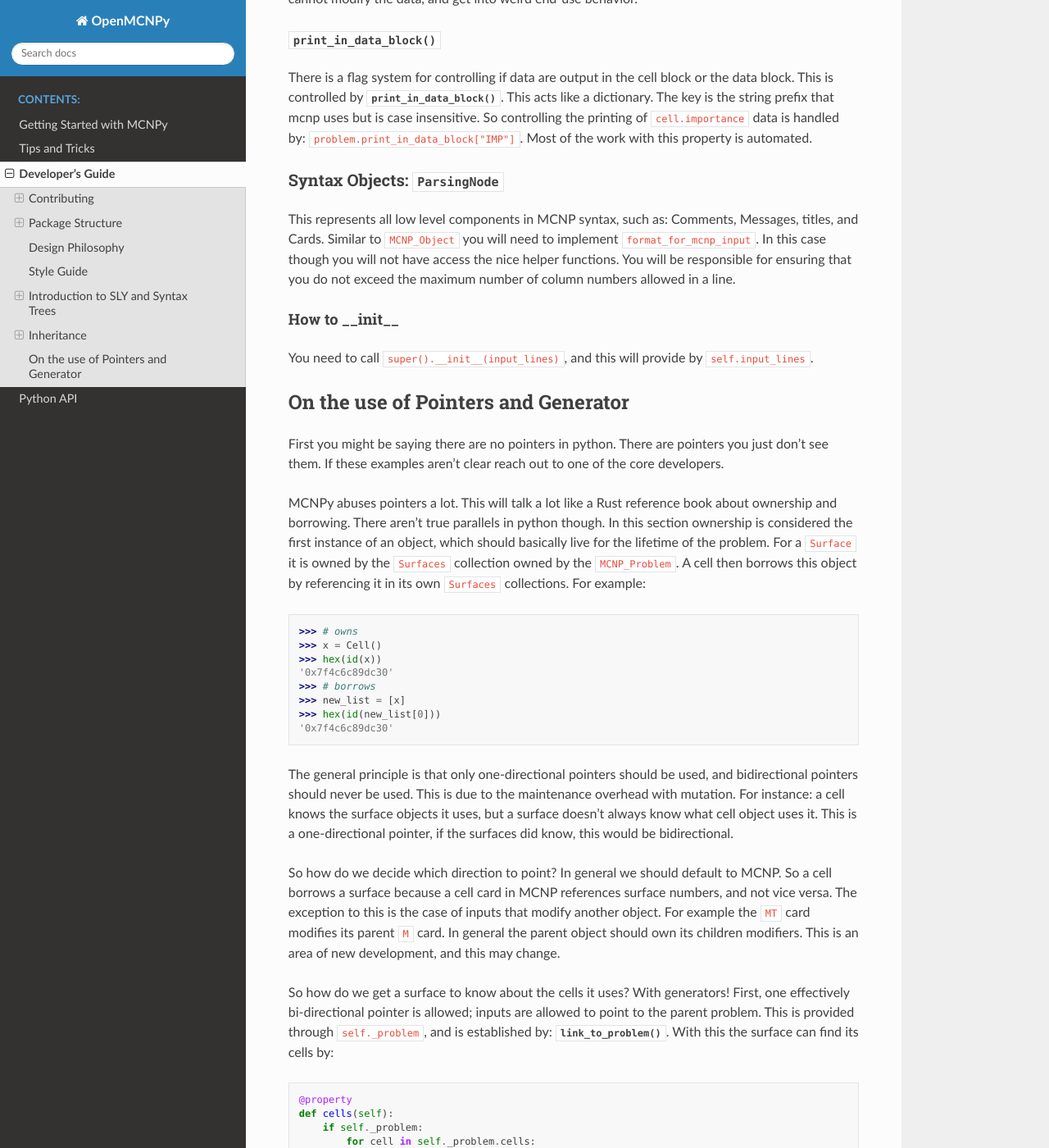
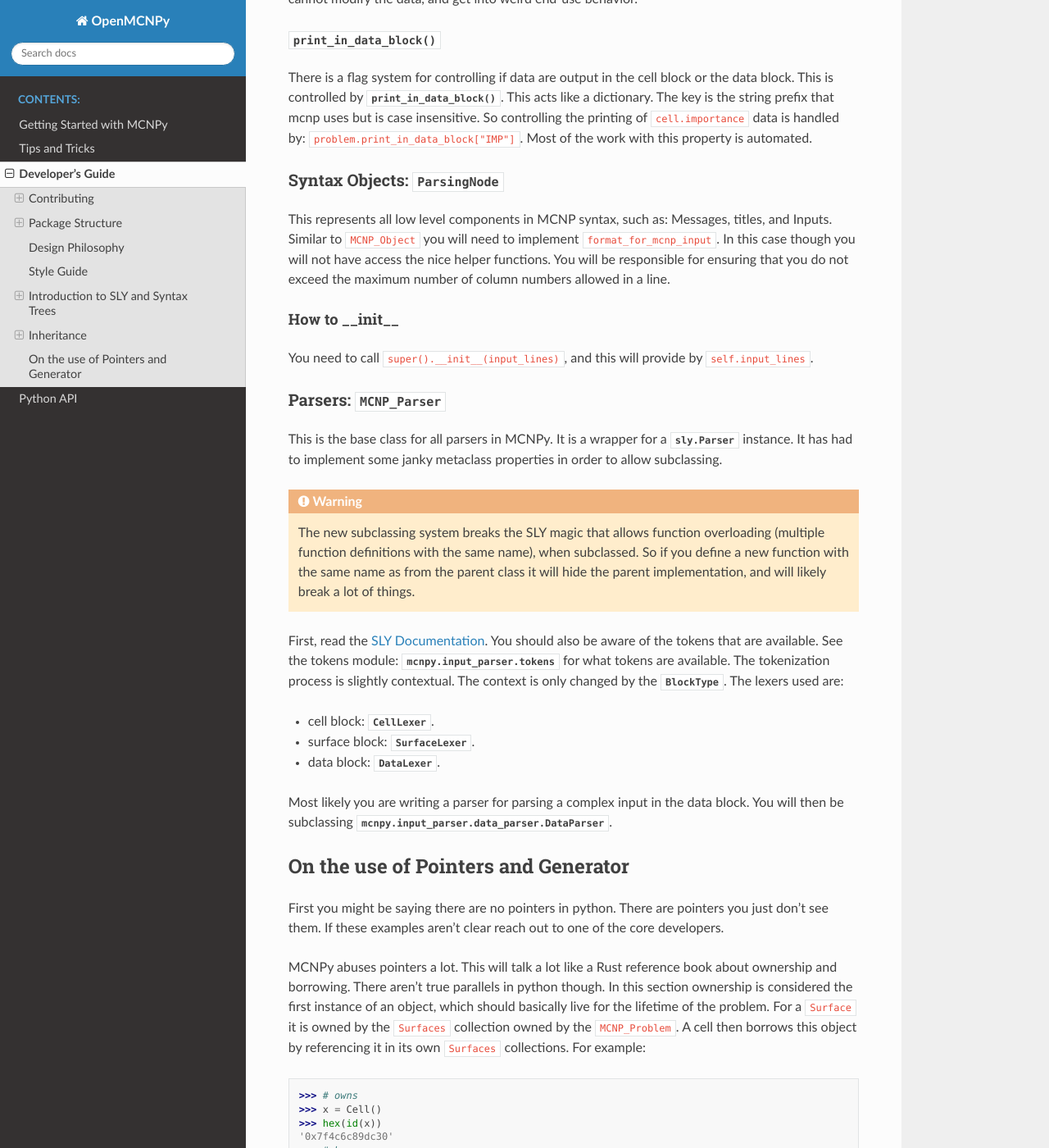
Before and after one commit to idaholab/MontePy, a Sphinx documentation site: the page built from doc/source/developing.rst, in a window 1280 px wide and 1400 px high, scrolled down 13121 px. Shown: the whole window at 82% size. Built offline with Sphinx 7.4.7 and the Read the Docs theme 2.0.0, drawn with Linux system fonts in a browser that asks for light colours.

Commit message:
Give surface level intro to writing a parser.

```diff
--- a/doc/source/developing.rst
+++ b/doc/source/developing.rst
@@ -662,7 +662,7 @@ Syntax Objects: :class:`~mcnpy.input_parser.mcnp_input.ParsingNode`
 ^^^^^^^^^^^^^^^^^^^^^^^^^^^^^^^^^^^^^^^^^^^^^^^^^^^^^^^^^^^^^^^^^^^
 
 This represents all low level components in MCNP syntax, such as:
-Comments, Messages, titles, and Cards.
+Messages, titles, and Inputs.
 Similar to ``MCNP_Object`` you will need to implement ``format_for_mcnp_input``.
 In this case though you will not have access the nice helper functions.
 You will be responsible for ensuring that you do not exceed the maximum
@@ -672,6 +672,34 @@ How to __init__
 """""""""""""""
 You need to call ``super().__init__(input_lines)``,
 and this will provide by ``self.input_lines``.
+
+Parsers: :class:`~mcnpy.input_parser.parser_base.MCNP_Parser`
+^^^^^^^^^^^^^^^^^^^^^^^^^^^^^^^^^^^^^^^^^^^^^^^^^^^^^^^^^^^^^
+
+This is the base class for all parsers in MCNPy.
+It is a wrapper for a :class:`sly.Parser` instance.
+It has had to implement some janky metaclass properties in order to allow subclassing.
+
+.. warning::
+
+        The new subclassing system breaks the SLY magic that allows function overloading (multiple function definitions with the same name),
+        when subclassed.
+        So if you define a new function with the same name as from the parent class it will hide the parent implementation,
+        and will likely break a lot of things.
+
+First, read the `SLY Documentation <https://sly.readthedocs.io/en/latest/sly.html#writing-a-parser>`_.
+You should also be aware of the tokens that are available.
+See the tokens module: :mod:`mcnpy.input_parser.tokens` for what tokens are available.
+The tokenization process is slightly contextual.
+The context is only changed by the :class:`~mcnpy.input_parser.block_type.BlockType`.
+The lexers used are:
+
+* cell block: :class:`~mcnpy.input_parser.tokens.CellLexer`.
+* surface block: :class:`~mcnpy.input_parser.tokens.SurfaceLexer`.
+* data block: :class:`~mcnpy.input_parser.tokens.DataLexer`.
+
+Most likely you are writing a parser for parsing a complex input in the data block.
+You will then be subclassing :class:`mcnpy.input_parser.data_parser.DataParser`.
 
 On the use of Pointers and Generator
 ------------------------------------
```
